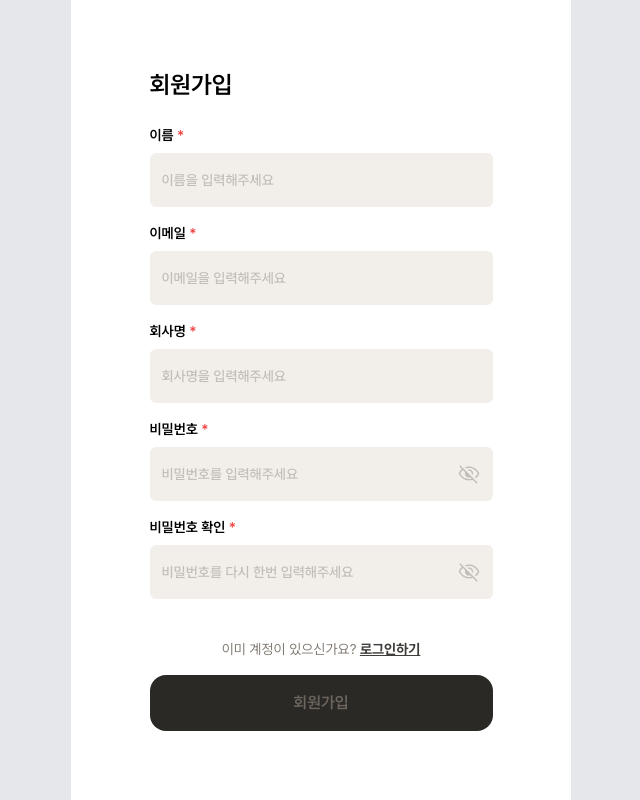
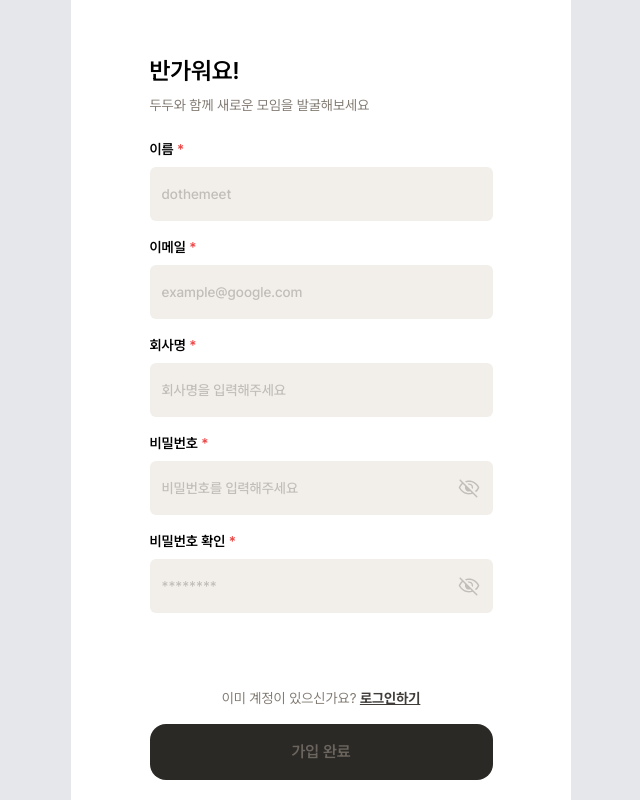
Before and after one commit to doy00/moim-platform-nextjs-typescript, a Next.js app: page /signup in a window 1280 px wide. Shown: the whole page, without its empty margins (319-959 px from the left). Built offline with nearby package versions, Linux system fonts and the light colour scheme; no server answers.

Commit message:
feat: signIn, signUp 유효성 검사 완료

```diff
--- a/src/components/auth/SignInForm.tsx
+++ b/src/components/auth/SignInForm.tsx
@@ -41,17 +41,17 @@ export default function SignInForm() {
     if (response.token) router.push('/');
   };
 
-  const { isTouched: isEmailTouched, invalid: isEmailInvalid } = getFieldState('email');
-  const { isTouched: isPasswordTouched, invalid: isPasswordInvalid } = getFieldState('password');
+  const { isDirty: isEmailDirty, invalid: isEmailInvalid } = getFieldState('email');
+  const { isDirty: isPasswordDirty, invalid: isPasswordInvalid } = getFieldState('password');
 
   const isDisabled =
     isSignInPending ||
     !!errors.password ||
     !!errors.email ||
     !!signInError ||
-    !isEmailTouched ||
+    !isEmailDirty ||
     isEmailInvalid ||
-    !isPasswordTouched ||
+    !isPasswordDirty ||
     isPasswordInvalid;
 
   useEffect(() => {
@@ -125,7 +125,7 @@ export default function SignInForm() {
                   register={register('password', {
                     required: '비밀번호를 입력해주세요',
                     minLength: {
-                      value: 8,
+                      value: 7,
                       message: '비밀번호를 확인해주세요',
                     },
                     onChange: (e) => {
@@ -160,7 +160,7 @@ export default function SignInForm() {
           <AuthButton
             className={cn(
               'bg-gray950 text-white rounded-2xl h-[56px] text-body-1-normal font-semibold',
-              isDisabled ? 'text-gray600 cursor-not-allowed' : 'text-gray200',
+              isDisabled ? 'text-gray600 cursor-not-allowed' : 'text-gray50 bg-orange200',
             )}
             disabled={isDisabled}
             type="submit"
--- a/src/components/auth/SignUpForm.tsx
+++ b/src/components/auth/SignUpForm.tsx
@@ -5,7 +5,7 @@ import { TAuthInputs } from '@/types/auth.type';
 import { useDebounce } from '@/utils/auth-client.util';
 import { cn } from '@/utils/ui.util';
 import { useRouter } from 'next/navigation';
-import { useEffect, useId } from 'react';
+import { useEffect, useId, useState } from 'react';
 import { useForm } from 'react-hook-form';
 import AuthButton from './AuthButton';
 import AuthQuestions from './AuthQuestions';
@@ -47,31 +47,33 @@ export default function SignUpForm() {
     trigger(name);
   }, 1000);
 
-  const { isTouched: isNameTouched, invalid: isNameInvalid } = getFieldState('name');
-  const { isTouched: isEmailTouched, invalid: isEmailInvalid } = getFieldState('email');
-  const { isTouched: isCompanyNameTouched, invalid: isCompanyNameInvalid } =
+  const { isDirty: isNicknameDirty, invalid: isNicknameInvalid } = getFieldState('nickname');
+  const { isDirty: isEmailDirty, invalid: isEmailInvalid } = getFieldState('email');
+  const { isDirty: isCompanyNameDirty, invalid: isCompanyNameInvalid } =
     getFieldState('companyName');
-  const { isTouched: isPasswordTouched, invalid: isPasswordInvalid } = getFieldState('password');
-  const { isTouched: isPasswordConfirmTouched, invalid: isPasswordConfirmInvalid } =
+  const { isDirty: isPasswordDirty, invalid: isPasswordInvalid } = getFieldState('password');
+  const { isDirty: isPasswordConfirmDirty, invalid: isPasswordConfirmInvalid } =
     getFieldState('passwordConfirm');
+
+  const [isPasswordConfirmed, setIsPasswordConfirmed] = useState(false);
 
   const isDisabled =
     isSignUpPending ||
     !!errors.password ||
     !!errors.email ||
     !!errors.companyName ||
-    !!errors.name ||
+    !!errors.nickname ||
     !!errors.passwordConfirm ||
     !!signUpError ||
-    !isEmailTouched ||
+    !isEmailDirty ||
     isEmailInvalid ||
-    !isNameTouched ||
-    isNameInvalid ||
-    !isCompanyNameTouched ||
+    !isNicknameDirty ||
+    isNicknameInvalid ||
+    !isCompanyNameDirty ||
     isCompanyNameInvalid ||
-    !isPasswordTouched ||
+    !isPasswordDirty ||
     isPasswordInvalid ||
-    !isPasswordConfirmTouched ||
+    !isPasswordConfirmDirty ||
     isPasswordConfirmInvalid;
 
   useEffect(() => {
@@ -79,13 +81,18 @@ export default function SignUpForm() {
   }, [signUpError]);
 
   return (
-    <div className="w-[343px] h-full min-h-dvh flex flex-col items-center justify-center py-5">
+    <div className="w-[343px] h-full min-h-dvh flex flex-col items-center justify-center">
       <form
         onSubmit={handleSubmit(onSubmit)}
-        className="w-full h-fit flex flex-col items-center justify-center gap-10"
+        className="w-full min-h-dvh flex flex-col items-center justify-center gap-10 py-5"
       >
         <div className="flex-1 w-full flex flex-col items-center justify-center gap-6">
-          <h3 className="text-title-1 text-left w-full font-semibold">회원가입</h3>
+          <div className="w-full flex flex-col items-center justify-center gap-2">
+            <h3 className="text-title-1 text-left w-full font-semibold">반가워요!</h3>
+            <p className="text-body-2-normal text-gray400 text-left w-full">
+              두두와 함께 새로운 모임을 발굴해보세요
+            </p>
+          </div>
           {isSignUpPending && <div>로딩 중...</div>}
           <div className="w-full flex flex-col items-center justify-center gap-10">
             <div className="w-full flex flex-col gap-4">
@@ -95,25 +102,25 @@ export default function SignUpForm() {
                 </label>
                 <Input
                   type="text"
-                  placeholder="이름을 입력해주세요"
-                  name="name"
+                  placeholder="dothemeet"
+                  name="nickname"
                   id={nameId}
                   className={cn(
                     'h-[54px]',
-                    (errors.name || signUpError) && 'focus-visible:ring-red-500',
+                    (errors.nickname || signUpError) && 'focus-visible:ring-red-500',
                   )}
-                  register={register('name', {
+                  register={register('nickname', {
                     required: '이름을 입력해주세요',
                     onChange: (e) => {
                       if (signUpError) reset();
-                      setValue('name', e.target.value);
-                      debouncedValidation('name');
+                      setValue('nickname', e.target.value);
+                      debouncedValidation('nickname');
                     },
                   })}
                 />
-                {errors.name && (
+                {errors.nickname && (
                   <p className="text-red-500 text-label-normal font-medium">
-                    {errors.name.message}
+                    {errors.nickname.message}
                   </p>
                 )}
               </div>
@@ -123,7 +130,7 @@ export default function SignUpForm() {
                 </label>
                 <Input
                   type="text"
-                  placeholder="이메일을 입력해주세요"
+                  placeholder="example@google.com"
                   name="email"
                   className={cn(
                     'h-[54px]',
@@ -189,7 +196,7 @@ export default function SignUpForm() {
                 <Input
                   type="password"
                   placeholder="비밀번호를 입력해주세요"
-                  name="password"
+                  name="********"
                   id={passwordId}
                   className={cn(
                     'h-[54px]',
@@ -220,7 +227,7 @@ export default function SignUpForm() {
                 </label>
                 <Input
                   type="password"
-                  placeholder="비밀번호를 다시 한번 입력해주세요"
+                  placeholder="********"
                   name="passwordConfirm"
                   id={passwordConfirmId}
                   className={cn(
@@ -230,7 +237,11 @@ export default function SignUpForm() {
                   register={register('passwordConfirm', {
                     required: '비밀번호를 다시 한번 입력해주세요',
                     validate: (value) => {
-                      if (value === watch('password')) return '비밀번호가 일치합니다';
+                      if (value === watch('password')) {
+                        setIsPasswordConfirmed(true);
+                        return true;
+                      }
+                      setIsPasswordConfirmed(false);
                       return '비밀번호가 일치하지 않습니다.';
                     },
                     onChange: (e) => {
@@ -245,7 +256,7 @@ export default function SignUpForm() {
                     {errors.passwordConfirm.message}
                   </p>
                 )}
-                {errors.passwordConfirm?.message === '비밀번호가 일치합니다' && (
+                {isPasswordConfirmed && (
                   <p className="text-green-500 text-label-normal font-medium">
                     비밀번호가 일치합니다
                   </p>
@@ -260,12 +271,12 @@ export default function SignUpForm() {
           <AuthButton
             className={cn(
               'bg-gray950 text-white rounded-2xl h-[56px] text-body-1-normal font-semibold',
-              isDisabled ? 'text-gray600 cursor-not-allowed' : 'text-gray200',
+              isDisabled ? 'text-gray600 cursor-not-allowed' : 'text-gray50 bg-orange200',
             )}
             disabled={isDisabled}
             type="submit"
           >
-            회원가입
+            가입 완료
           </AuthButton>
         </div>
       </form>
--- a/src/types/auth.type.ts
+++ b/src/types/auth.type.ts
@@ -1,6 +1,6 @@
 export type TAuthInputs = {
   email: string;
-  name?: string;
+  nickname?: string;
   companyName?: string;
   password: string;
   passwordConfirm?: string;
```
